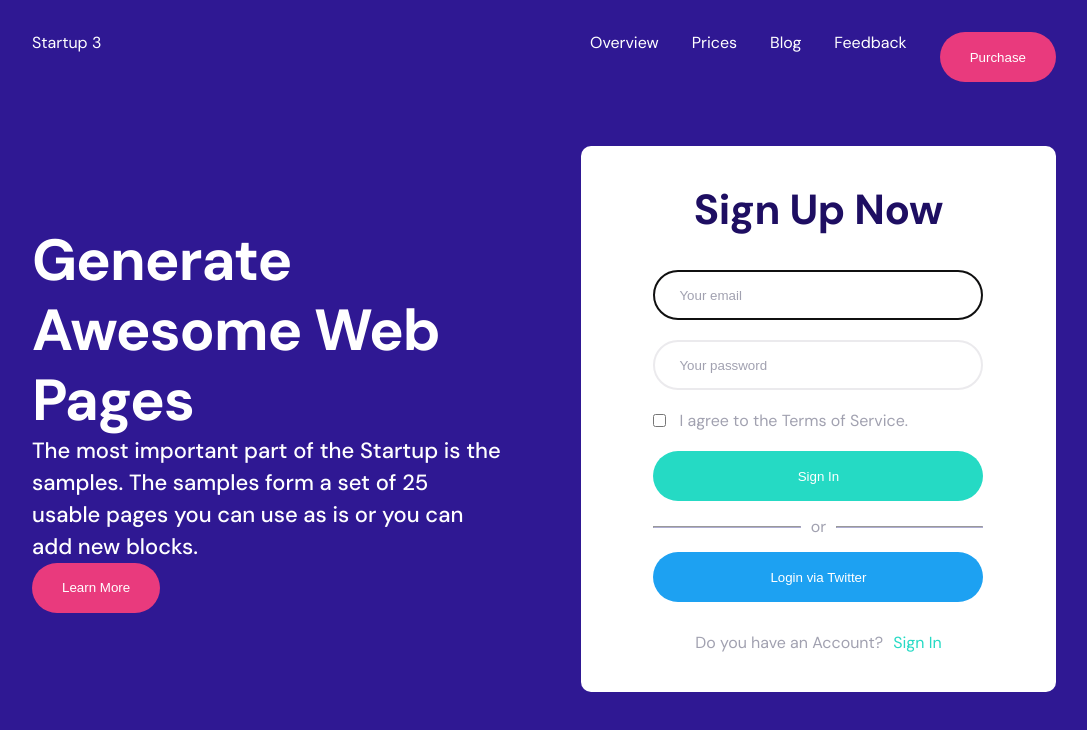
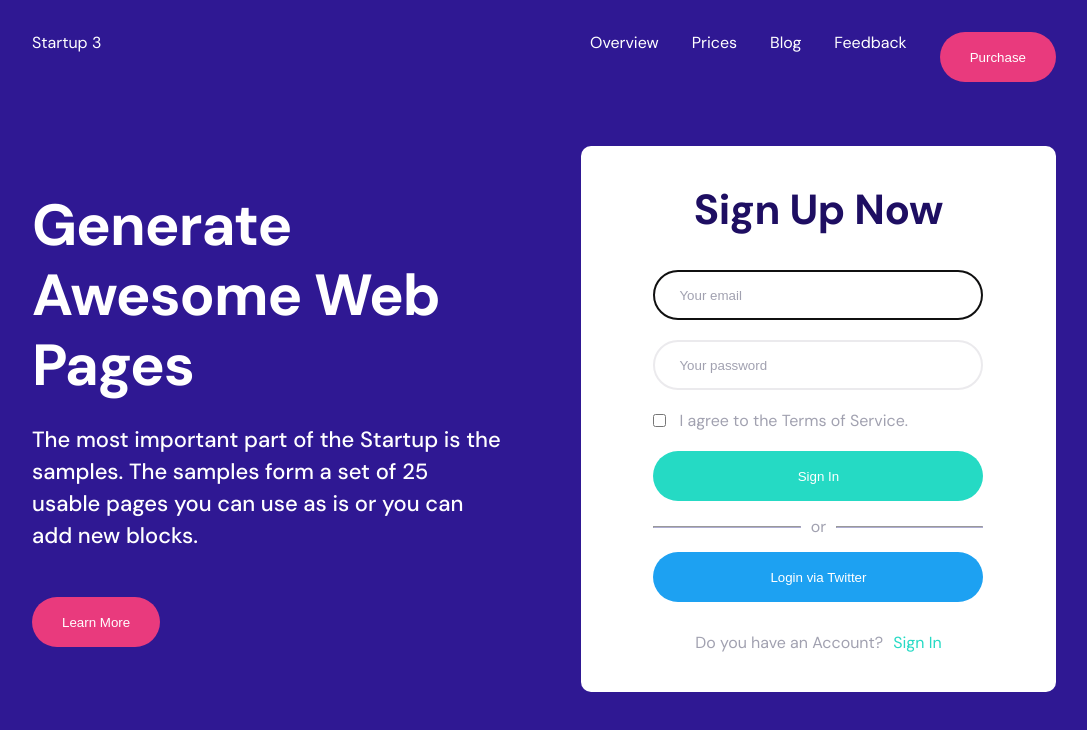
Before and after one commit to SebastianJedrak/landing-page-lex, a React (Vite) app: page / in a window 1280 px wide. Shown: the top 730 px of the page, without its empty margins (96-1183 px from the left). Built offline with nearby package versions, Linux system fonts and the light colour scheme.

Commit message:
style: left side of Login

```diff
--- a/src/components/pages/Login.scss
+++ b/src/components/pages/Login.scss
@@ -10,6 +10,15 @@
     .login-page__content {
       width: 50%;
       min-width: min-content;
+    }
+
+    .login-page__left {
+      h2 {
+        margin-bottom: 24px;
+      }
+      h5 {
+        margin-bottom: 45px;
+      }
     }
 
     .login-page__card {
--- a/src/components/pages/Login.tsx
+++ b/src/components/pages/Login.tsx
@@ -8,7 +8,7 @@ const Login: React.FC = () => {
     <div className="login-page">
       <Navbar />
       <main>
-        <div className="login-page__content">
+        <div className="login-page__content login-page__left">
           <h2>Generate Awesome Web Pages</h2>
           <h5>
             The most important part of the Startup is the samples. The samples
```
